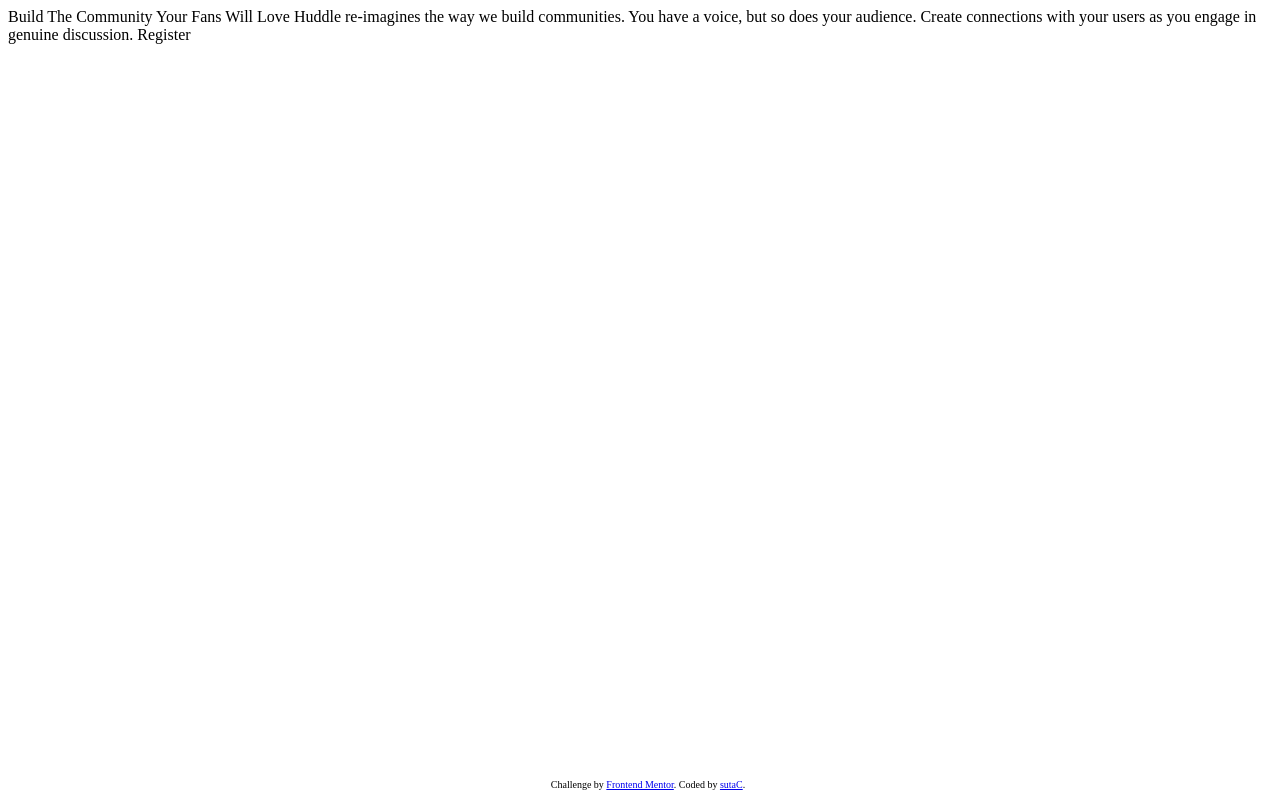
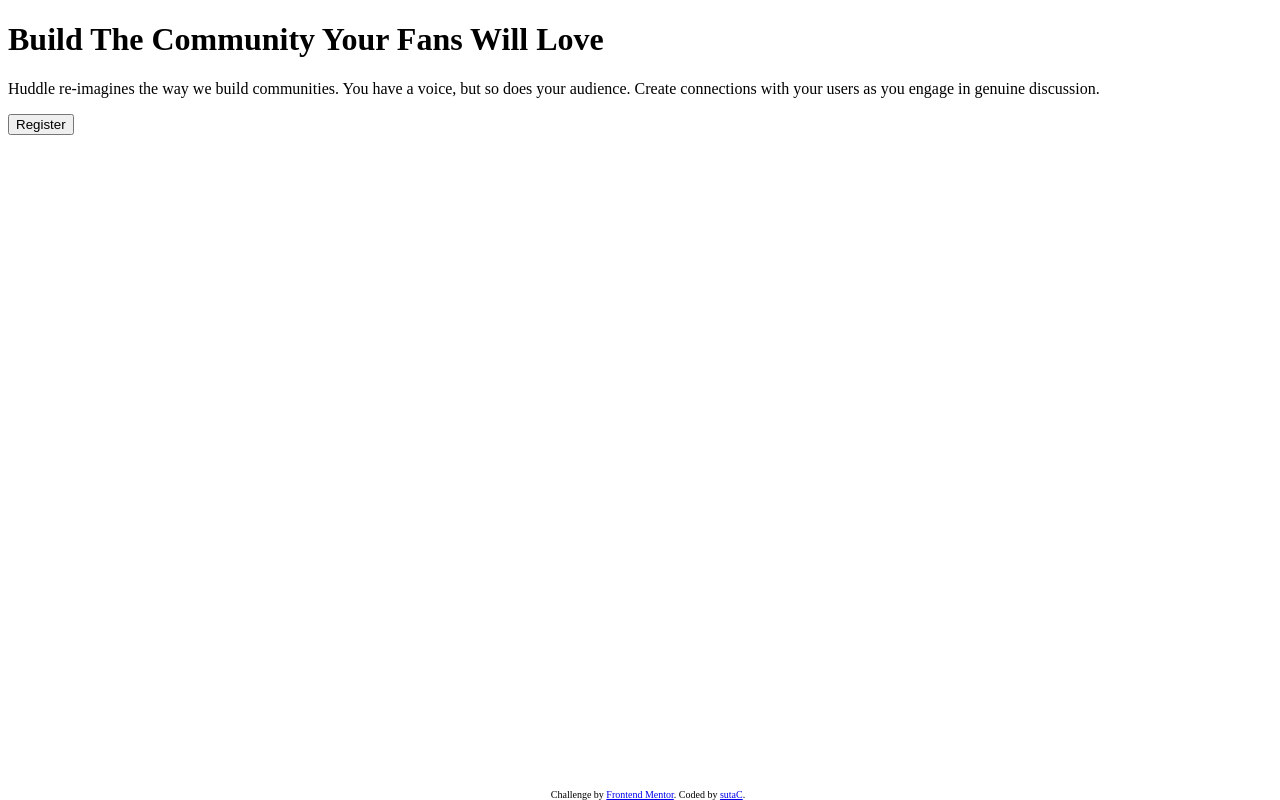
Before and after one commit to sutaC/Huddle-landing-page, a plain HTML site: page index.html in a window 1280 px wide. Drawn offline with Linux system fonts and the light colour scheme.

Commit message:
HTML layout

```diff
--- a/index.html
+++ b/index.html
@@ -12,18 +12,34 @@
 </head>
 <body>
 
-  Build The Community Your Fans Will Love
+  <header>
+    <div class="logo"></div>
+    <div class="banner"></div>
+  </header>
 
-  Huddle re-imagines the way we build communities. You have a voice, but so does your audience.
-  Create connections with your users as you engage in genuine discussion.
-
-  Register
+  <main>
+    <h1>
+      Build The Community Your Fans Will Love
+    </h1>
+    <p>
+      Huddle re-imagines the way we build communities. You have a voice, but so does your audience. Create connections with your users as you engage in genuine discussion.
+    </p>
+    <button>
+      Register
+    </button>
+  </main>
 
   <footer>
-    <p>
-      Challenge by <a href="https://www.frontendmentor.io?ref=challenge" target="_blank">Frontend Mentor</a>.
-      Coded by <a href="https://www.frontendmentor.io/profile/sutaC" target="_blank">sutaC</a>.
-    </p>
+    <div class="icons"></div>
+    <div class="icons"></div>
+    <div class="icons"></div>
   </footer>
+
+
+  <div class="author">
+    Challenge by <a href="https://www.frontendmentor.io?ref=challenge" target="_blank">Frontend Mentor</a>.
+    Coded by <a href="https://www.frontendmentor.io/profile/sutaC" target="_blank">sutaC</a>.
+  </div>
+
 </body>
 </html>
--- a/style.css
+++ b/style.css
@@ -1,4 +1,9 @@
-footer {
+
+
+
+
+
+.author {
     position: fixed;
     bottom: 0;
     width: 100%;
```
